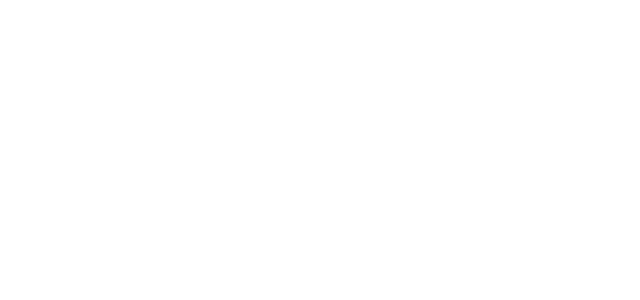
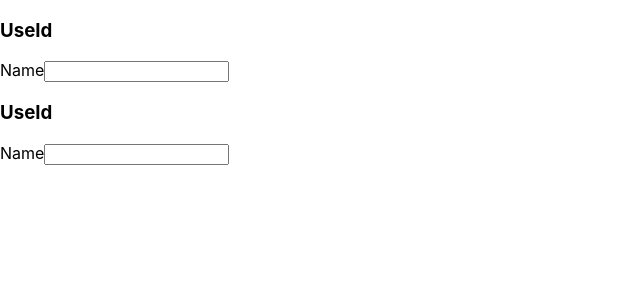
Before and after one commit to fdhhhdjd/Class_ReactJs, a React (Create React App) app: page / in a window 1280 px wide. Shown: the top 300 px of the page, without its empty margins (0-640 px from the left). Built offline with nearby package versions, Linux system fonts and the light colour scheme.

Commit message:
#15 useId

```diff
--- a/src/App.js
+++ b/src/App.js
@@ -7,8 +7,10 @@
 // import UseRef from "./hooks/useRef/useRef";
 // import UseLayoutEffect from "./hooks/useLayoutEffect/useLayoutEffect";
 // import UseCallback from "./hooks/useCallback/useCallback";
-import UseTransition from "./hooks/useTransition/useTransition";
+import UseId from "./hooks/useId/useId";
 
+// import UseTransition from "./hooks/useTransition/useTransition";
+// import UseDeferredValue from "./hooks/useDeferredValue/UseDeferredValue";
 
 ///* HOC
 // import Memo from "./Hoc/memo/memo";
@@ -34,8 +36,14 @@
       {/* 6.useCallback */}
       {/* <UseCallback/> */}
 
-      {/* 7. useTransition*/}
-      <UseTransition/>
+      {/* 7. useId*/}
+      <UseId />
+
+      {/* 8. useTransition*/}
+      {/* <UseTransition/> */}
+
+      {/* 9. useDeferredValue*/}
+      {/* <UseDeferredValue/> */}
     </Fragment>
   );
 }
--- /dev/null
+++ b/src/hooks/useId/components/form.js
@@ -0,0 +1,16 @@
+import React, { useId } from "react";
+
+const Form = () => {
+  // Chúng ta cũng có thể sửa lại id tùy thích qua file index.js
+  const id = useId();
+  console.log(id);
+  return (
+    <>
+      <h3>UseId</h3>
+      <label htmlFor={id}>Name</label>
+      <input type="text" name="name" id={id} />
+    </>
+  );
+};
+
+export default Form;
--- /dev/null
+++ b/src/hooks/useId/learn_1/index.js
@@ -0,0 +1,13 @@
+import React, { useId } from "react";
+import Form from "../components/form";
+
+const Learn_1 = () => {
+  return (
+    <>
+      <Form />
+      <Form />
+    </>
+  );
+};
+
+export default Learn_1;
--- /dev/null
+++ b/src/hooks/useId/useId.js
@@ -0,0 +1,30 @@
+import React, { Fragment } from "react";
+
+//* Hook
+import LearnOne from "./learn_1";
+// import LearnTow from "./learn_2";
+// import LearnThree from "./learn_3";
+// import LearnFour from "./learn_4";
+// import LearnFive from "./learn_5";
+// import LearnSix from "./learn_6";
+// import LearnSeven from "./learn_7";
+// import LearnEight from "./learn_8";
+// import LearnNine from "./learn_9";
+
+const UseId = () => {
+  return (
+    <Fragment>
+      <LearnOne />
+      {/* <LearnTow /> */}
+      {/* <LearnThree /> */}
+      {/* <LearnFour /> */}
+      {/* <LearnFive /> */}
+      {/* <LearnSix /> */}
+      {/* <LearnSeven /> */}
+      {/* <LearnEight /> */}
+      {/* <LearnNine /> */}
+    </Fragment>
+  );
+};
+
+export default UseId;
--- a/src/index.js
+++ b/src/index.js
@@ -1,10 +1,12 @@
-import React from 'react';
-import ReactDOM from 'react-dom/client';
-import './index.css';
-import App from './App';
-import reportWebVitals from './reportWebVitals';
+import React from "react";
+import ReactDOM from "react-dom/client";
+import "./index.css";
+import App from "./App";
+import reportWebVitals from "./reportWebVitals";
 
-const root = ReactDOM.createRoot(document.getElementById('root'));
+const root = ReactDOM.createRoot(document.getElementById("root"), {
+  identifierPrefix: "tai_dev",
+});
 root.render(
   <React.StrictMode>
     <App />
```
Also changed, not shown: src/hooks/useDeferredValue/useDeferredValue.js (added, +7 -0 lines).
